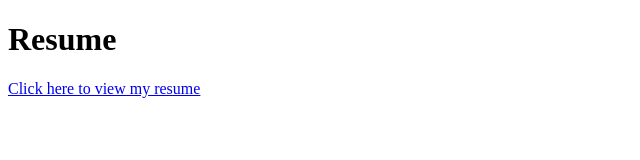
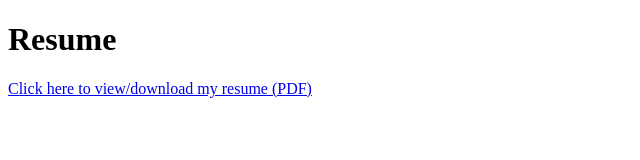
Before and after one commit to keeku2005/resume, a plain HTML site: page index.html in a window 1280 px wide. Shown: the whole page, without its empty margins (0-640 px from the left). Drawn offline with Linux system fonts and the light colour scheme.

Commit message:
Update index.html

```diff
--- a/index.html
+++ b/index.html
@@ -5,6 +5,6 @@
 </head>
 <body>
   <h1>Resume</h1>
-  <a href="resume.pdf" target="_blank">Click here to view my resume</a>
+  <p><a href="resume.pdf" target="_blank">Click here to view/download my resume (PDF)</a></p>
 </body>
 </html>
```
